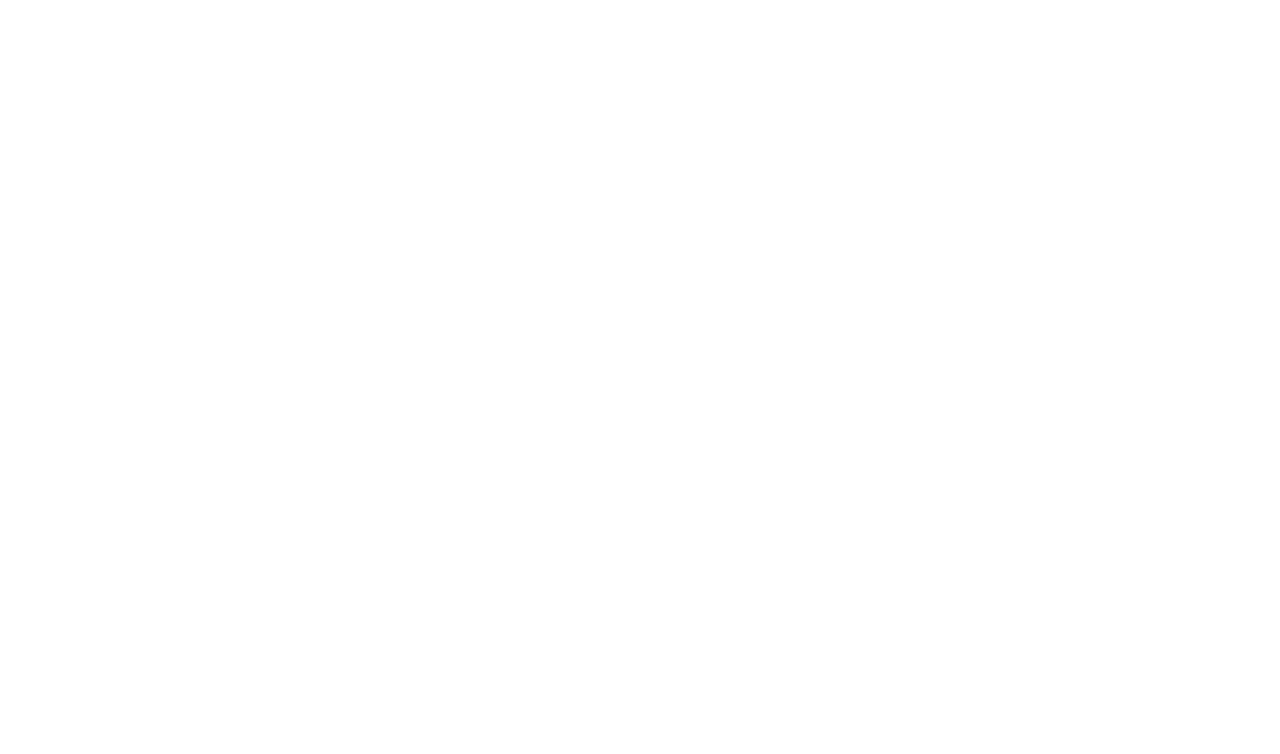
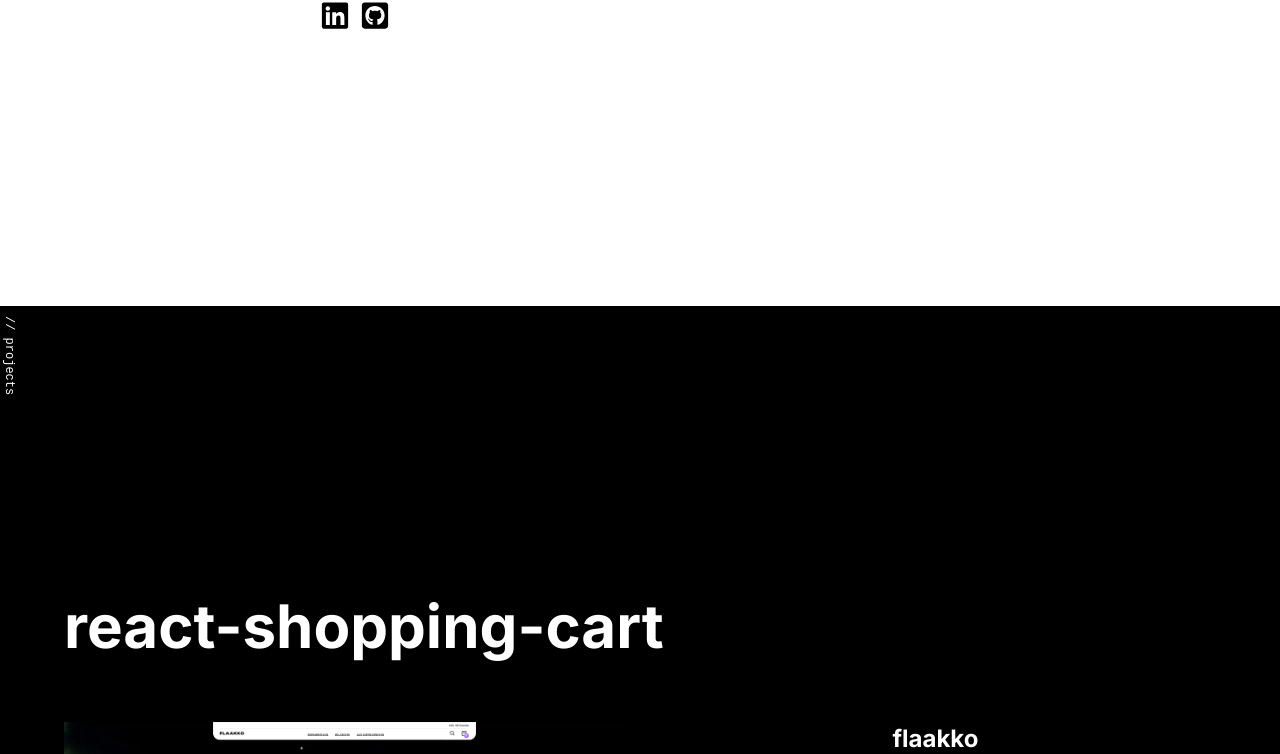
Before and after one commit to jp-quintana/portfolio, a Next.js app: page / in a window 1280 px wide. Shown: the part 494-1248 px from the top of the page. Before the commit the page ends 800 px from the top, so only its background shows below. Built offline with nearby package versions, Linux system fonts and the light colour scheme.

Commit message:
Update Hero & WIP: Projects

```diff
--- a/components/Home/Hero/index.js
+++ b/components/Home/Hero/index.js
@@ -9,10 +9,10 @@ const Hero = () => {
         <div className={styles.hero_content}>
           <div className={styles.title_wrapper}>
             <h1 className={styles.title}>full stack developer</h1>
-            <h2 className={styles.subtitle}>
+            <p className={styles.subtitle}>
               currently looking for an entry-level job. based out of buenos
               aires, argentina. 📍 🇦🇷
-            </h2>
+            </p>
           </div>
           <ul className={styles.socials}>
             <li>
--- a/components/Home/Hero/index.module.scss
+++ b/components/Home/Hero/index.module.scss
@@ -1,28 +1,31 @@
 .section {
   // TODO: check
   min-height: calc(100vh - 5.3rem);
-  display: flex;
-  justify-content: center;
 
   .container {
-    padding-top: 10rem;
     max-width: 90%;
 
     .hero_content {
       display: flex;
       flex-direction: column;
       gap: 1rem;
-      max-width: 90rem;
+      position: fixed;
+      top: 50%;
+      left: 50%;
+      transform: translate(-50%, -50%);
 
       .title_wrapper {
         .title {
           font-size: 8rem;
           font-weight: 900;
+          line-height: 1;
+          margin-bottom: 1rem;
         }
 
         .subtitle {
           font-size: 1.6rem;
           color: #656565;
+          font-weight: 700;
         }
       }
 
--- /dev/null
+++ b/components/Home/ProjectList/Project/ProjectDetails/index.js
@@ -0,0 +1,46 @@
+import { FaAngleRight } from 'react-icons/fa';
+
+import styles from './index.module.scss';
+
+const ProjectDetails = ({
+  projectName,
+  name,
+  description,
+  features,
+  stackItems,
+  buttons,
+}) => {
+  const descriptionContent =
+    projectName === 'react-shopping-cart' ? (
+      <p>
+        React and Firebase shopping cart app. This app's design is a clone of{' '}
+        <a target="_blank" href="https://alphaleteathletics.com/">
+          alphalete's webpage
+        </a>
+        , a premium fitness and lifestyle wear brand.
+      </p>
+    ) : (
+      <p>{description}</p>
+    );
+
+  return (
+    <div className={styles.container}>
+      <p className={styles.header}>{name}</p>
+      <div className={styles.body}>{descriptionContent}</div>
+      <div className={styles.features}>
+        Features:
+        <ul>
+          {features.map((feature) => (
+            <li id={feature.id}>
+              <FaAngleRight />
+              {feature.name}
+            </li>
+          ))}
+        </ul>
+      </div>
+      <div className={styles.footer}></div>
+    </div>
+  );
+};
+
+export default ProjectDetails;
--- /dev/null
+++ b/components/Home/ProjectList/Project/ProjectDetails/index.module.scss
@@ -0,0 +1,36 @@
+@import '@/styles/variables.scss';
+
+.container {
+  color: $color-light;
+  display: flex;
+  flex-direction: column;
+  gap: 3rem;
+  flex: 1 1 0;
+  width: 0;
+  font-size: 1.6rem;
+
+  .header {
+    font-size: 2.4rem;
+    font-weight: 700;
+    text-align: center;
+  }
+
+  .body {
+    a {
+      text-decoration: underline;
+    }
+  }
+
+  .features {
+    ul {
+      li {
+        display: flex;
+        align-items: center;
+        gap: 1rem;
+      }
+    }
+  }
+
+  .footer {
+  }
+}
--- /dev/null
+++ b/components/Home/ProjectList/Project/index.js
@@ -0,0 +1,26 @@
+import ProjectDetails from './ProjectDetails';
+
+import styles from './index.module.scss';
+
+const Project = ({ index, name, image, details }) => {
+  return (
+    <div className={styles.container}>
+      <div className={`${styles.content} main-container`}>
+        <h2 className={styles.header}>{name}</h2>
+        <div className={styles.body}>
+          <img src={image} alt="" />
+          <ProjectDetails
+            projectName={name}
+            name={details.name}
+            description={details.description}
+            features={details.features}
+            stackItems={details.stackItems}
+            buttons={details.buttons}
+          />
+        </div>
+      </div>
+    </div>
+  );
+};
+
+export default Project;
--- /dev/null
+++ b/components/Home/ProjectList/Project/index.module.scss
@@ -0,0 +1,30 @@
+@import '@/styles/variables.scss';
+
+.container {
+  min-height: 100vh;
+  display: flex;
+  align-items: center;
+  justify-content: center;
+
+  .content {
+    display: flex;
+    flex-direction: column;
+    gap: 5rem;
+
+    .header {
+      color: $color-light;
+      font-size: 6rem;
+    }
+
+    .body {
+      display: flex;
+      align-items: center;
+      gap: 3rem;
+
+      img {
+        flex: 1 1 0;
+        width: 0;
+      }
+    }
+  }
+}
--- /dev/null
+++ b/components/Home/ProjectList/index.js
@@ -0,0 +1,95 @@
+import Project from './Project';
+
+import styles from './index.module.scss';
+
+const projects = [
+  {
+    id: '1',
+    name: 'react-shopping-cart',
+    image: 'images/flaakko.jpg',
+    details: {
+      name: 'flaakko',
+      description: '',
+      features: [
+        { id: '1', name: 'cart functionality' },
+        { id: '2', name: 'basic inventory tracker' },
+        { id: '3', name: 'auth (email/password & anonymous)' },
+        { id: '4', name: 'mock checkout page' },
+        { id: '5', name: 'user orders' },
+      ],
+      stackItems: [
+        { id: '1', image: 'react' },
+        { id: '2', image: 'firebase' },
+        { id: '3', image: 'scss' },
+      ],
+      buttons: [
+        {
+          id: '1',
+          content: 'code',
+          href: 'https://github.com/jp-quintana/react-shopping-cart',
+          image: 'github',
+        },
+        {
+          id: '2',
+          content: 'live demo',
+          href: 'https://flaakko-v2.web.app/',
+        },
+      ],
+    },
+  },
+  {
+    id: '2',
+    name: 'react-shopping-cart',
+    image: 'images/flaakko.jpg',
+    details: {
+      name: 'flaakko',
+      description: '',
+      features: [
+        { id: '1', name: 'cart functionality' },
+        { id: '2', name: 'basic inventory tracker' },
+        { id: '3', name: 'auth (email/password & anonymous)' },
+        { id: '4', name: 'mock checkout page' },
+        { id: '5', name: 'user orders' },
+      ],
+      stackItems: [
+        { id: '1', image: 'react' },
+        { id: '2', image: 'firebase' },
+        { id: '3', image: 'scss' },
+      ],
+      buttons: [
+        {
+          id: '1',
+          content: 'code',
+          href: 'https://github.com/jp-quintana/react-shopping-cart',
+          image: 'github',
+        },
+        {
+          id: '2',
+          content: 'live demo',
+          href: 'https://flaakko-v2.web.app/',
+        },
+      ],
+    },
+  },
+];
+
+const ProjectList = () => {
+  return (
+    <section className={styles.section}>
+      <div className={styles.section_title_wrapper}>
+        <code className={styles.section_title}>// projects</code>
+      </div>
+      {projects.map((project, index) => (
+        <Project
+          id={project.id}
+          index={index}
+          name={project.name}
+          image={project.image}
+          details={project.details}
+        />
+      ))}
+    </section>
+  );
+};
+
+export default ProjectList;
--- /dev/null
+++ b/components/Home/ProjectList/index.module.scss
@@ -0,0 +1,20 @@
+@import '@/styles/variables.scss';
+
+.section {
+  min-height: 100vh;
+  background: #000;
+  position: relative;
+  z-index: 1;
+
+  .section_title_wrapper {
+    padding: 1rem 0;
+    position: sticky;
+    top: 0;
+
+    .section_title {
+      writing-mode: vertical-lr;
+      color: $color-light;
+      user-select: none;
+    }
+  }
+}
--- a/components/Layout/Nav/index.module.scss
+++ b/components/Layout/Nav/index.module.scss
@@ -4,13 +4,12 @@
   // TODO: check
   position: fixed;
   width: 100%;
-  z-index: 1;
 
   .nav {
     display: flex;
     align-items: center;
     padding: 1rem;
-    // background: $background-primary;
+
     z-index: 1;
 
     .logo {
--- a/components/Layout/index.module.scss
+++ b/components/Layout/index.module.scss
@@ -3,6 +3,7 @@
 .header {
   // TODO: check
   height: 5.3rem;
+  z-index: 99;
 }
 
 .background {
--- a/pages/index.js
+++ b/pages/index.js
@@ -1,9 +1,11 @@
 import Hero from '@/components/Home/Hero';
+import ProjectList from '@/components/Home/ProjectList';
 
 export default function Home() {
   return (
     <>
       <Hero />
+      <ProjectList />
     </>
   );
 }
--- a/styles/variables.scss
+++ b/styles/variables.scss
@@ -2,8 +2,8 @@
 
 $font-f-primary: 'Inter', sans-serif;
 
-$color-primary: #000;
-$color-secondary: #fff;
+$color-dark: #000;
+$color-light: #fff;
 
-$background-primary: #fff;
-$background-secondary: #000;
+$background-light: #fff;
+$background-dark: #000;
```
Also changed, not shown: public/images/flaakko.jpg (added).
